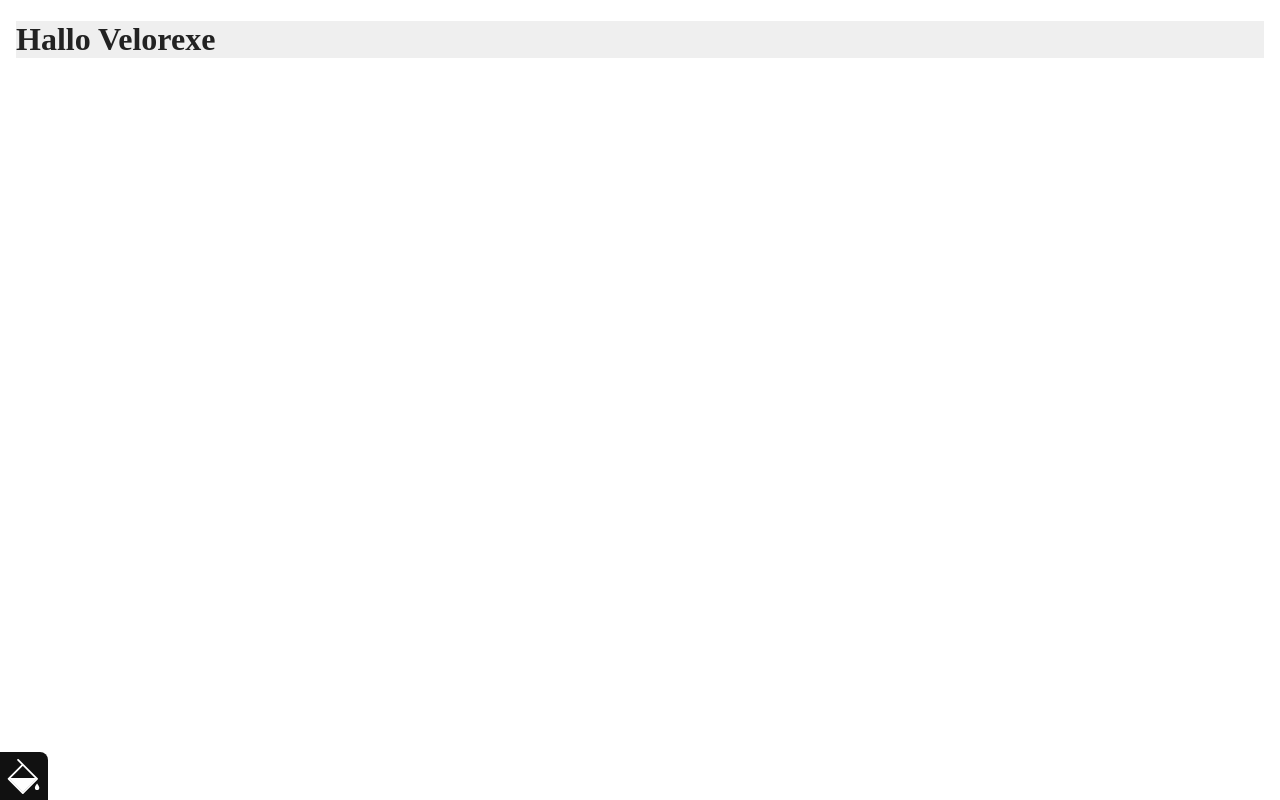
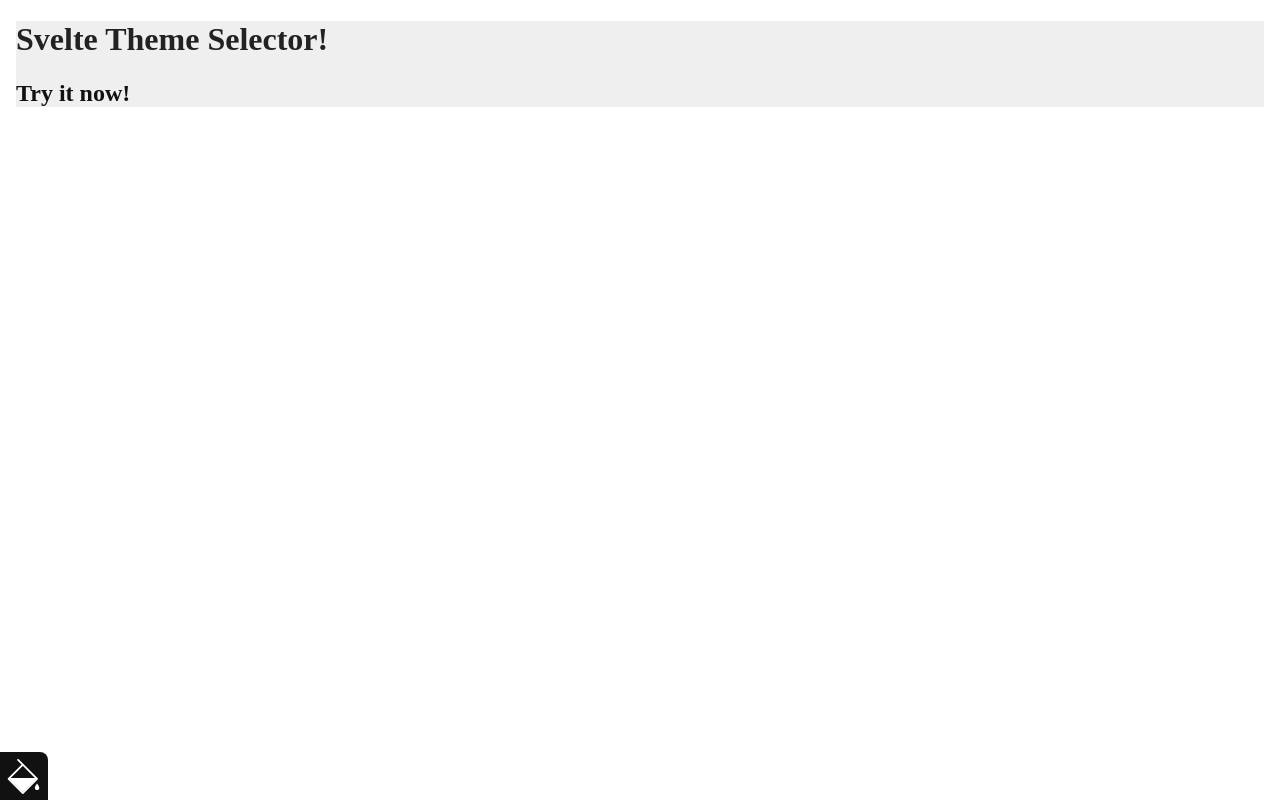
Before and after one commit to SamuelMiddendorp/Svelte-Theme-Selector, a SvelteKit app: page / in a window 1280 px wide. Built offline with nearby package versions, Linux system fonts and the light colour scheme.

Commit message:
Update example

```diff
--- a/src/routes/+page.svelte
+++ b/src/routes/+page.svelte
@@ -5,8 +5,11 @@
 </script>
 <body>
 <h1>
-    Hallo Velorexe
+    Svelte Theme Selector!
 </h1>
+<h2>
+    Try it now!
+</h2>
 <ThemeSelector/>
 </body>
 <style>
@@ -15,7 +18,8 @@
     }
     h1{
     color: var(--text-100);
-
-
+    }
+    h2{
+        color: var(--text-200);
     }
 </style>
```
